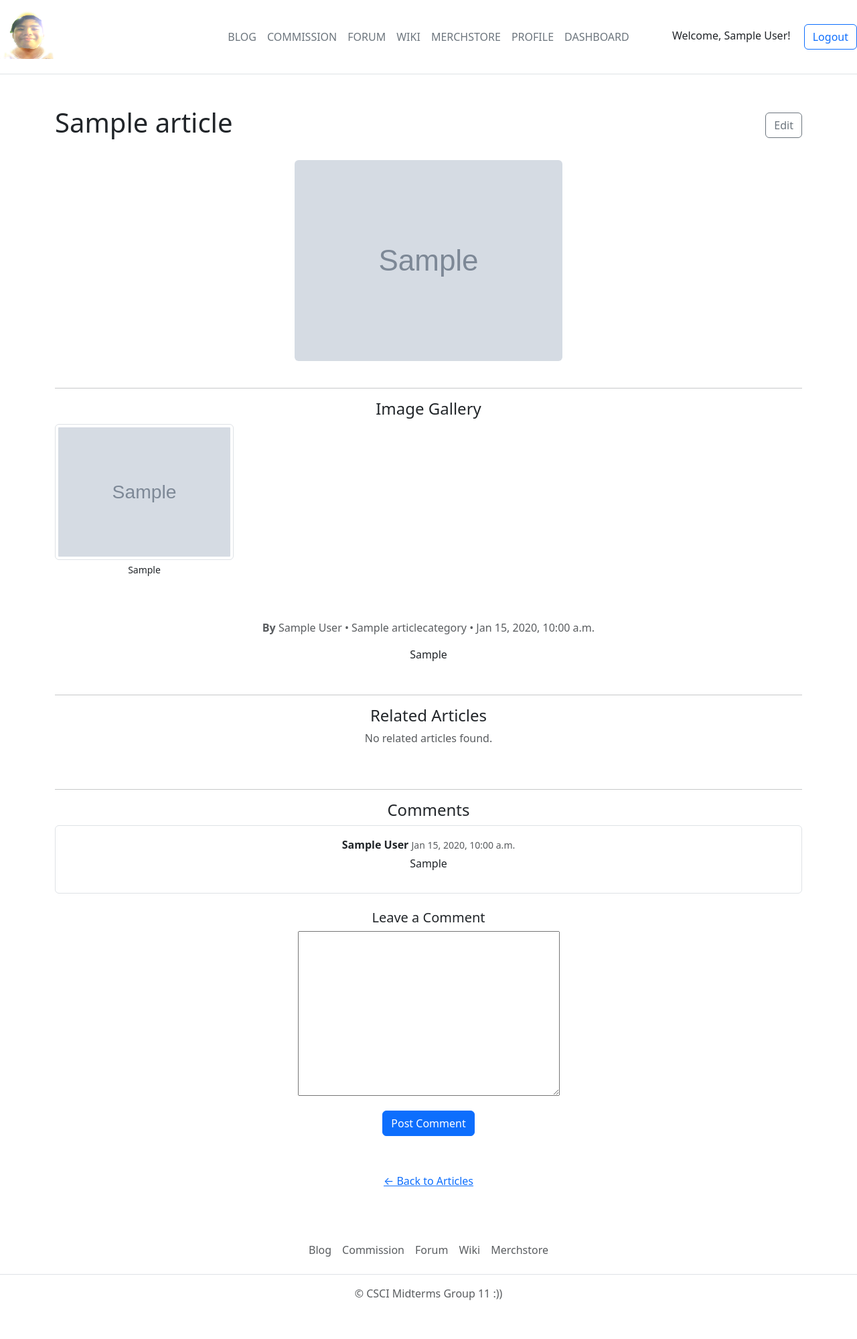
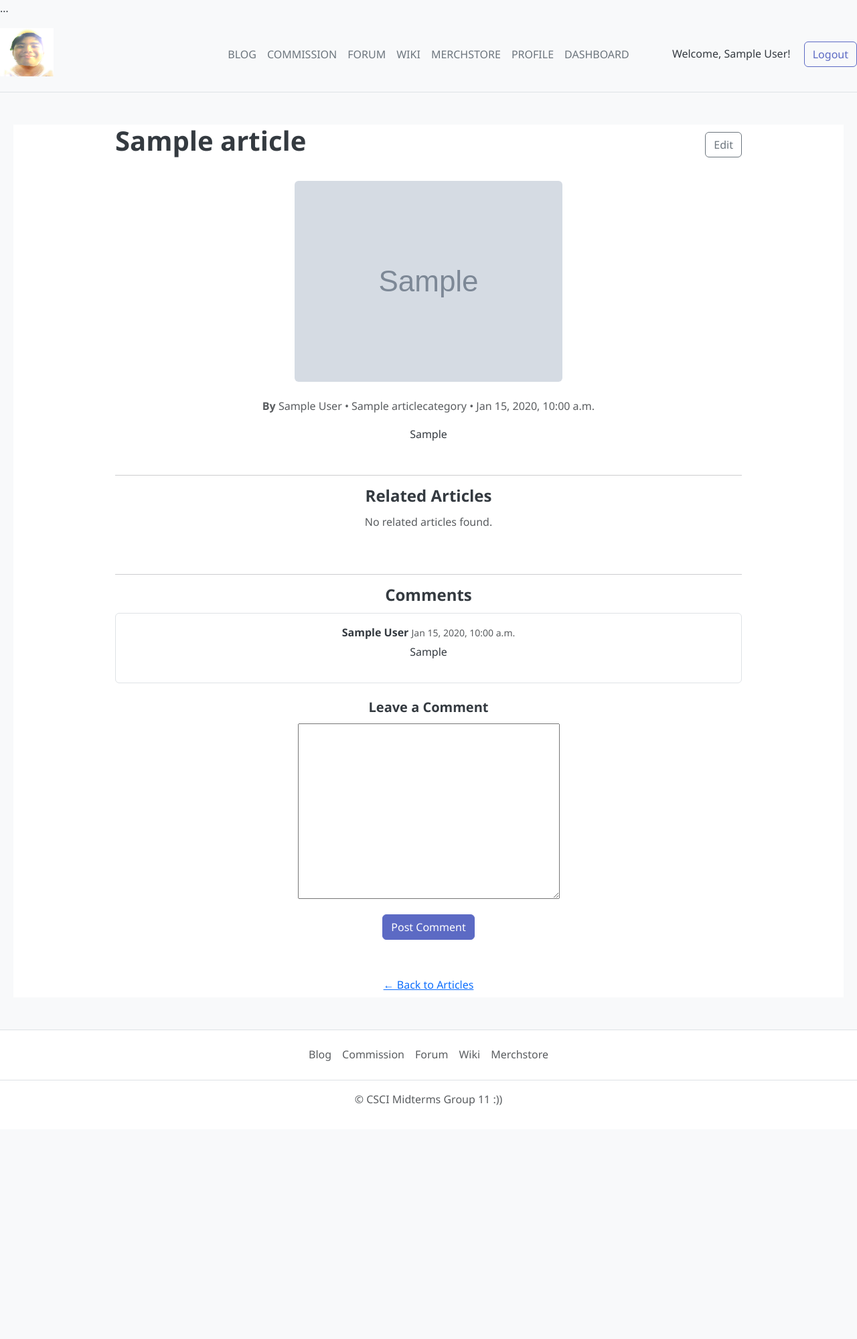
Before and after one commit to miksingsoju/hobbysite-CD-11, a Django app: page /blog/article/1/ in a window 1280 px wide. Shown: the whole page at 67% size. After the commit the page ends 1651 px from the top, so only its background shows below. Run offline with Django 5.2, Linux system fonts and the light colour scheme; a user stored in the database is signed in; tables that the repository leaves empty hold one stand-in row (values such as "Sample post"); grey boxes marked "Sample" are stand-in pictures.

Commit message:
tried doing some custom css and cleaned up the unnecessary files

```diff
--- a/hobbysite/blog/models.py
+++ b/hobbysite/blog/models.py
@@ -71,17 +71,3 @@ class Comment(models.Model):
 
     def __str__(self):
         return f"Comment by {self.author} on {self.article}"
-
-class ArticleImage(models.Model):
-    article = models.ForeignKey(
-        Article,
-        on_delete=models.CASCADE,
-        related_name='gallery'
-    )
-    image = models.ImageField(
-        upload_to='blog/gallery/'  # stores under MEDIA_ROOT/blog/gallery/
-    )
-    caption = models.CharField(max_length=255, blank=True)
-
-    def __str__(self):
-        return self.caption or f"Image for {self.article.title}"
--- a/hobbysite/blog/templates/blog/article_detail.html
+++ b/hobbysite/blog/templates/blog/article_detail.html
@@ -21,26 +21,6 @@
       class="img-fluid rounded mb-4"
       alt="{{ article.title }}">
   {% endif %}
-
-  {% if article.gallery.all %}
-<hr>
-<h4>Image Gallery</h4>
-<div class="row g-3 mb-5">
-  {% for img in article.gallery.all %}
-    <div class="col-3">
-      <a href="{{ img.image.url }}" target="_blank">
-        <img src="{{ img.image.url }}"
-             class="img-fluid img-thumbnail"
-             alt="{{ img.caption }}">
-      </a>
-      {% if img.caption %}
-        <p class="small text-center mt-1">{{ img.caption }}</p>
-      {% endif %}
-    </div>
-  {% endfor %}
-</div>
-{% endif %}
-
 
   <p class="text-muted">
     {% if article.author %}
--- a/hobbysite/blog/views.py
+++ b/hobbysite/blog/views.py
@@ -51,15 +51,11 @@ def article_detail(request, article_id):
         else:
             comment_form = CommentForm()
 
-    gallery = article.gallery.all()
-
     return render(request, 'blog/article_detail.html', {
         'article': article,
         'related_articles': related_articles,
         'comments': article.comments.all(),
         'comment_form': comment_form,
-        'gallery': gallery,
-
     })
 
 @login_required
--- a/hobbysite/hobbysite/templates/base.html
+++ b/hobbysite/hobbysite/templates/base.html
@@ -1,11 +1,10 @@
 <!DOCTYPE html>
 <html lang="en">
 <head>
-    {% load static %}
-    <meta charset="UTF-8">
-    <meta name="viewport" content="width=device-width, initial-scale=1.0">
-    <link href="https://cdn.jsdelivr.net/npm/bootstrap@5.3.3/dist/css/bootstrap.min.css" rel="stylesheet" integrity="sha384-QWTKZyjpPEjISv5WaRU9OFeRpok6YctnYmDr5pNlyT2bRjXh0JMhjY6hW+ALEwIH" crossorigin="anonymous">
-    <script src="https://cdn.jsdelivr.net/npm/bootstrap@5.3.3/dist/js/bootstrap.bundle.min.js" integrity="sha384-YvpcrYf0tY3lHB60NNkmXc5s9fDVZLESaAA55NDzOxhy9GkcIdslK1eN7N6jIeHz" crossorigin="anonymous"></script>
+  {% load static %}
+  …
+  <link href="https://cdn.jsdelivr.net/npm/bootstrap@5.3.3/dist/css/bootstrap.min.css" rel="stylesheet" …>
+  <link rel="stylesheet" href="{% static 'css/custom.css' %}">
     <title>{%block title %}{%endblock %}
     </title>
     <style>
--- /dev/null
+++ b/hobbysite/static/css/custom.css
@@ -0,0 +1,81 @@
+/* File: static/css/custom.css */
+
+/* --- Global overrides --- */
+body {
+  background-color: #f8f9fa;
+  color: #343a40;
+  font-family: 'Segoe UI', sans-serif;
+  line-height: 1.6;
+}
+
+.container {
+  max-width: 960px;
+}
+
+/* Headings */
+h1, h2, h3, h4, h5 {
+  font-weight: 600;
+  margin-bottom: 0.75rem;
+}
+
+/* Navigation */
+.nav-link {
+  font-weight: 500;
+  padding: 0.5rem 1rem;
+}
+.nav-link:hover {
+  background-color: rgba(0, 0, 0, 0.05);
+  border-radius: 0.5rem;
+}
+
+/* Cards */
+.card {
+  border-radius: 0.75rem;
+  box-shadow: 0 2px 6px rgba(0, 0, 0, 0.1);
+  transition: transform 0.2s ease;
+}
+.card:hover {
+  transform: translateY(-4px);
+}
+
+/* Buttons */
+.btn-primary {
+  background-color: #5c6ac4;
+  border-color: #5c6ac4;
+}
+.btn-primary:hover {
+  background-color: #4e5bb1;
+  border-color: #4e5bb1;
+}
+.btn-outline-primary {
+  color: #5c6ac4;
+  border-color: #5c6ac4;
+}
+.btn-outline-primary:hover {
+  background-color: #5c6ac4;
+  color: #fff;
+}
+
+/* Form controls */
+.form-control, .form-select, .form-check-input {
+  border-radius: 0.375rem;
+}
+
+/* Utility spacing tweaks */
+.mt-3 { margin-top: 1rem !important; }
+.mb-3 { margin-bottom: 1rem !important; }
+.pt-2 { padding-top: 0.5rem !important; }
+.pb-2 { padding-bottom: 0.5rem !important; }
+
+/* Footer */
+footer {
+  background-color: #fff;
+  border-top: 1px solid #dee2e6;
+}
+.footer-nav .nav-link {
+  color: #6c757d;
+  padding: 0.25rem 0.5rem;
+}
+.footer-nav .nav-link:hover {
+  color: #343a40;
+}
```
